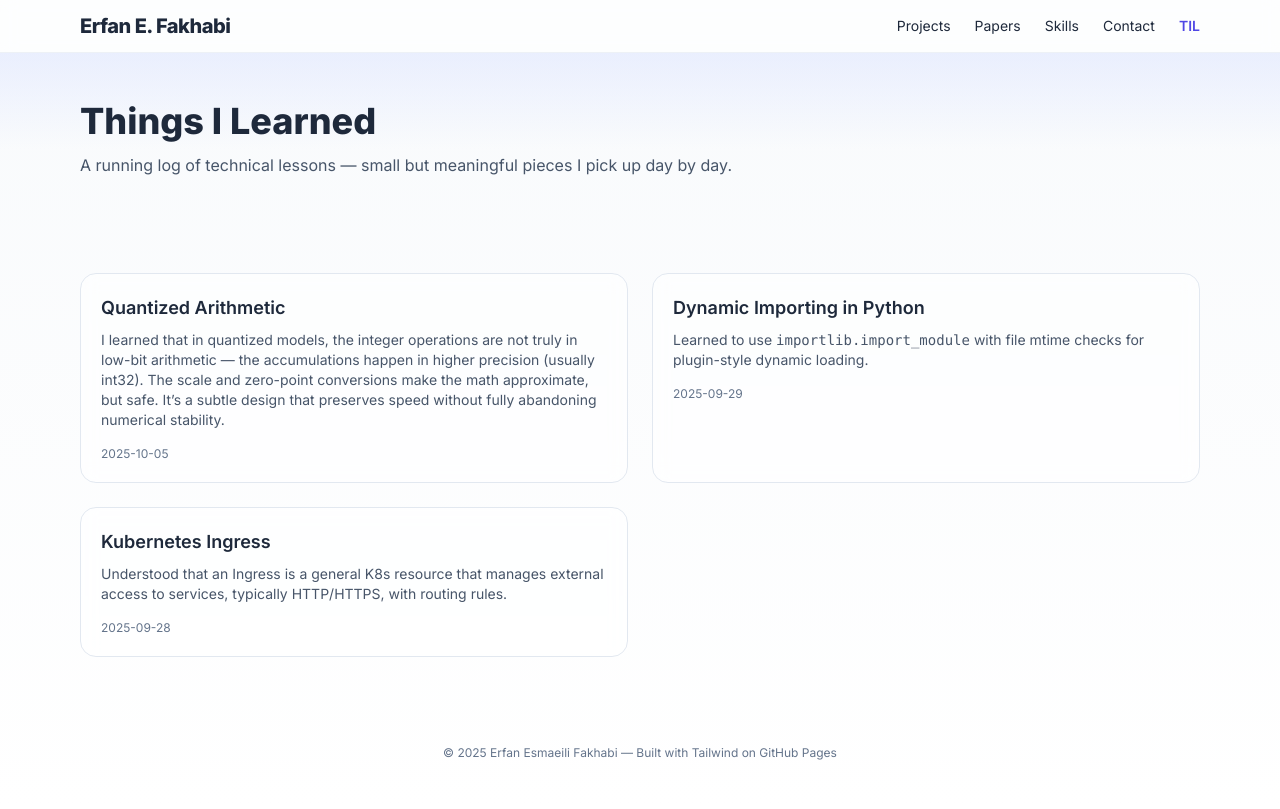
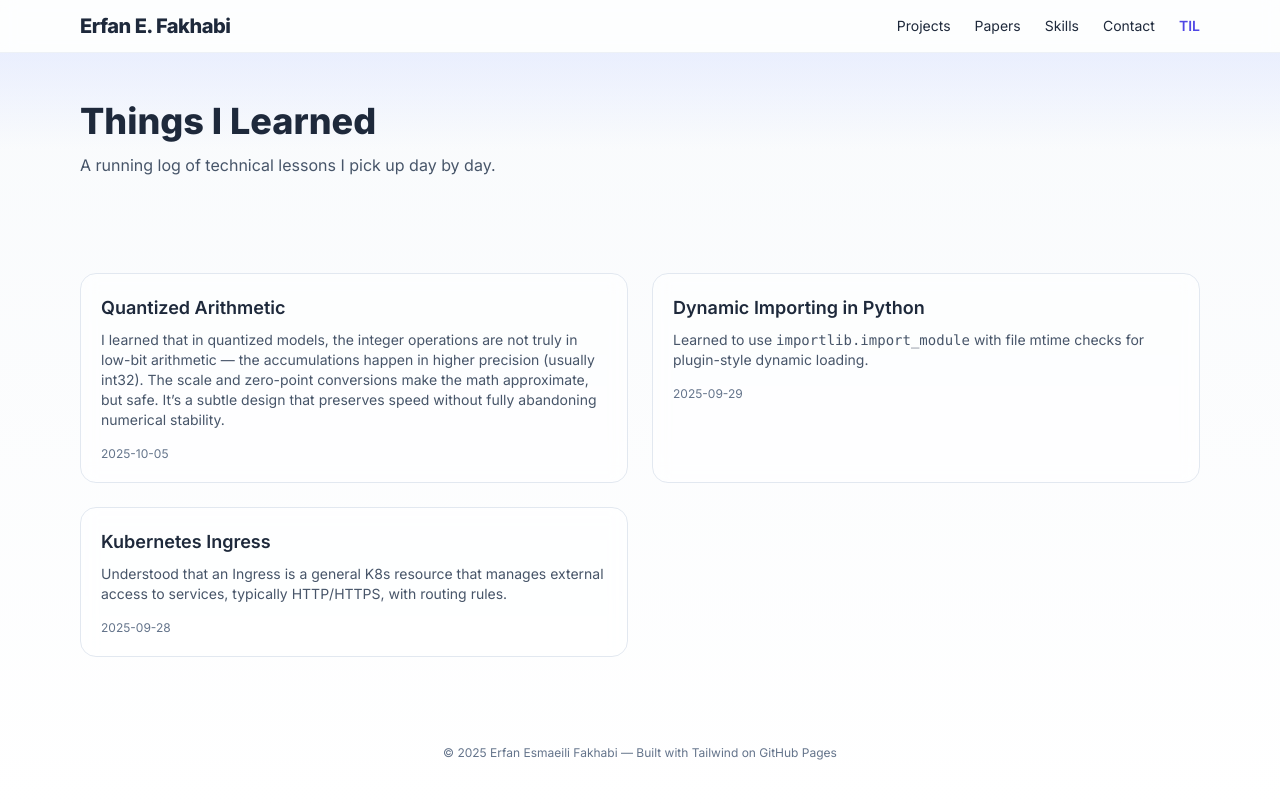
Before and after one commit to erfanili/erfanili.github.io, a plain HTML site: page til.html in a window 1280 px wide. Drawn offline with nearby package versions, Linux system fonts and the light colour scheme.

```diff
--- a/til.html
+++ b/til.html
@@ -35,7 +35,7 @@
     <div class="mx-auto max-w-6xl px-4 py-12">
       <h1 class="text-3xl md:text-4xl font-extrabold">Things I Learned</h1>
       <p class="mt-3 text-slate-600 dark:text-slate-300 max-w-2xl">
-        A running log of technical lessons — small but meaningful pieces I pick up day by day.
+        A running log of technical lessons I pick up day by day.
       </p>
     </div>
   </section>
```
Also changed, not shown: longreads.html (+1 -1 lines).
